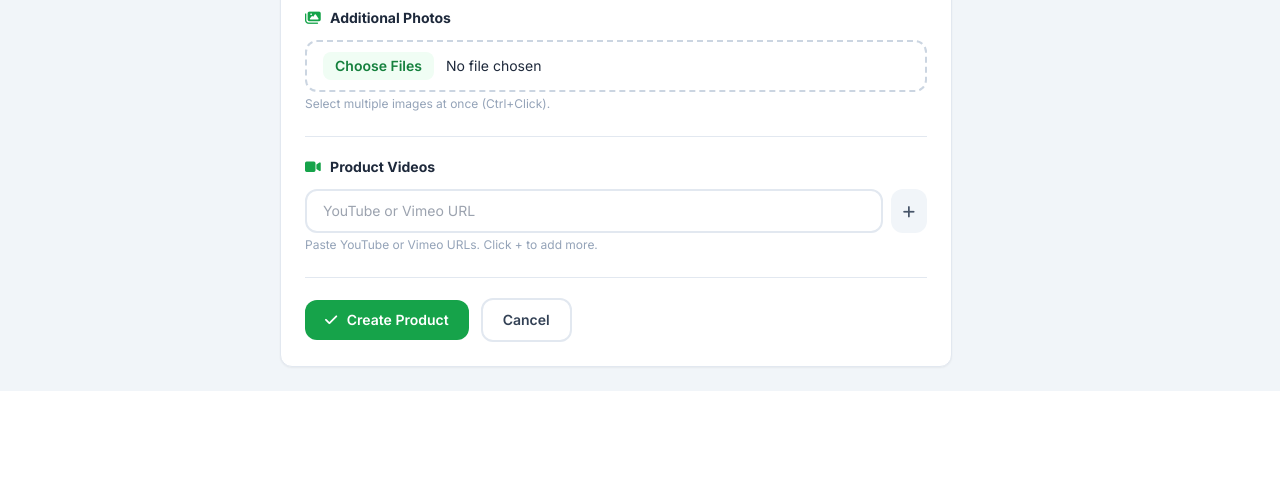
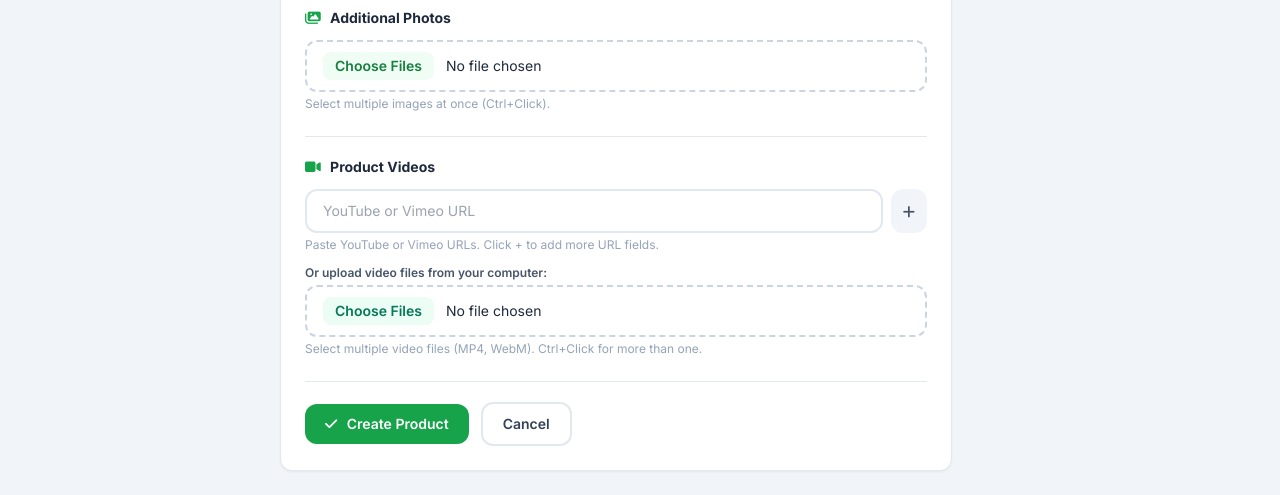
Before and after one commit to 2anupam0/bharatpur-plumbing-hub, a Django app: page /admin/products/add/ in a window 1280 px wide. Shown: the part 1305-1800 px from the top of the page. Before the commit the page ends 1696 px from the top, so only its background shows below. Run offline with Django 4.2, Linux system fonts and the light colour scheme; the visitor is signed in with stand-in values (Sample User, id 1); data comes from the database, SQL or seed files in the repository; data that the repository does not hold is empty; some libraries are stand-ins or nearby versions.

Commit message:
Add video file upload option alongside URL input
- video_file field on ProductVideo (MP4, WebM upload)
- video_url now optional for URL-only videos
- Both admin and owner forms show file upload input
- Existing file videos shown with filename + delete checkbox
- Gallery JS plays local video files with native player
- Thumbnails show play icon for both URL and file videos

```diff
--- a/shop/admin_panel_views.py
+++ b/shop/admin_panel_views.py
@@ -207,6 +207,8 @@ def admin_product_add(request):
                 url = url.strip()
                 if url:
                     ProductVideo.objects.create(product=product, video_url=url)
+            for vf in request.FILES.getlist('video_files'):
+                ProductVideo.objects.create(product=product, video_file=vf)
             messages.success(request, f"Product '{product.name}' added successfully.")
             return redirect("admin_panel_products")
     else:
@@ -227,6 +229,8 @@ def admin_product_edit(request, pk):
                 url = url.strip()
                 if url:
                     ProductVideo.objects.create(product=product, video_url=url)
+            for vf in request.FILES.getlist('video_files'):
+                ProductVideo.objects.create(product=product, video_file=vf)
             delete_images = request.POST.getlist('delete_image')
             for img_id in delete_images:
                 ProductImage.objects.filter(pk=img_id, product=product).delete()
--- a/shop/models.py
+++ b/shop/models.py
@@ -128,7 +128,8 @@ class ProductImage(models.Model):
 
 class ProductVideo(models.Model):
     product = models.ForeignKey(Product, on_delete=models.CASCADE, related_name='videos')
-    video_url = models.URLField(help_text="YouTube or Vimeo URL")
+    video_url = models.URLField(help_text="YouTube or Vimeo URL", blank=True)
+    video_file = models.FileField(upload_to='products/videos/', blank=True, help_text="Upload MP4/WebM video file")
     caption = models.CharField(max_length=200, blank=True)
     sort_order = models.PositiveIntegerField(default=0)
 
@@ -150,6 +151,9 @@ class ProductVideo(models.Model):
             video_id = url.split('vimeo.com/')[-1].split('?')[0]
             return f'https://player.vimeo.com/video/{video_id}'
         return url
+
+    def is_external(self):
+        return bool(self.video_url)
 
 
 class ContactInquiry(models.Model):
--- a/shop/owner_views.py
+++ b/shop/owner_views.py
@@ -116,6 +116,8 @@ def owner_product_add(request):
                 url = url.strip()
                 if url:
                     ProductVideo.objects.create(product=product, video_url=url)
+            for vf in request.FILES.getlist('video_files'):
+                ProductVideo.objects.create(product=product, video_file=vf)
             messages.success(request, f"Product '{product.name}' added successfully.")
             return redirect("owner_products")
     else:
@@ -136,6 +138,8 @@ def owner_product_edit(request, pk):
                 url = url.strip()
                 if url:
                     ProductVideo.objects.create(product=product, video_url=url)
+            for vf in request.FILES.getlist('video_files'):
+                ProductVideo.objects.create(product=product, video_file=vf)
             delete_images = request.POST.getlist('delete_image')
             for img_id in delete_images:
                 ProductImage.objects.filter(pk=img_id, product=product).delete()
--- a/shop/templates/admin_panel/product_form.html
+++ b/shop/templates/admin_panel/product_form.html
@@ -90,8 +90,13 @@
                 <div class="space-y-2 mb-4">
                     {% for vid in product.videos.all %}
                     <div class="flex items-center gap-2 p-2 bg-slate-50 rounded-lg border border-slate-200">
-                        <i class="fas fa-play-circle text-brand-600"></i>
+                        {% if vid.is_external %}
+                        <i class="fab fa-youtube text-red-500"></i>
                         <a href="{{ vid.video_url }}" target="_blank" class="text-sm text-brand-600 hover:underline flex-1 truncate">{{ vid.video_url }}</a>
+                        {% else %}
+                        <i class="fas fa-file-video text-emerald-600"></i>
+                        <span class="text-sm text-slate-600 flex-1 truncate">{{ vid.video_file.name }}</span>
+                        {% endif %}
                         <label class="flex items-center gap-1 cursor-pointer">
                             <input type="checkbox" name="delete_video" value="{{ vid.pk }}" class="rounded text-red-600">
                             <span class="text-xs text-red-500">Remove</span>
@@ -106,7 +111,12 @@
                         <button type="button" onclick="addVideoInput()" class="px-3 py-2.5 rounded-xl bg-slate-100 text-slate-600 hover:bg-slate-200 transition-colors"><i class="fas fa-plus text-sm"></i></button>
                     </div>
                 </div>
-                <p class="text-xs text-slate-400 mt-1">Paste YouTube or Vimeo URLs. Click + to add more.</p>
+                <p class="text-xs text-slate-400 mt-1 mb-3">Paste YouTube or Vimeo URLs. Click + to add more URL fields.</p>
+                <div>
+                    <label class="text-xs font-semibold text-slate-600 block mb-1">Or upload video files from your computer:</label>
+                    <input type="file" name="video_files" accept="video/*" multiple class="w-full px-4 py-2.5 border-2 border-dashed border-slate-300 rounded-xl text-sm focus:border-brand-600 focus:outline-none transition-colors file:mr-3 file:py-1 file:px-3 file:rounded-lg file:border-0 file:text-sm file:font-semibold file:bg-emerald-50 file:text-emerald-700 hover:file:bg-emerald-100">
+                    <p class="text-xs text-slate-400 mt-1">Select multiple video files (MP4, WebM). Ctrl+Click for more than one.</p>
+                </div>
             </div>
 
             <div class="flex items-center gap-3 mt-6 pt-5 border-t border-slate-200">
```
Also changed, not shown: shop/templates/owner/product_form.html (+12 -2 lines), shop/templates/shop/product_detail.html (+19 -6 lines), shop/views.py (+12 -5 lines), shop/migrations/0009_productvideo_video_file_alter_productvideo_video_url.py (added).
